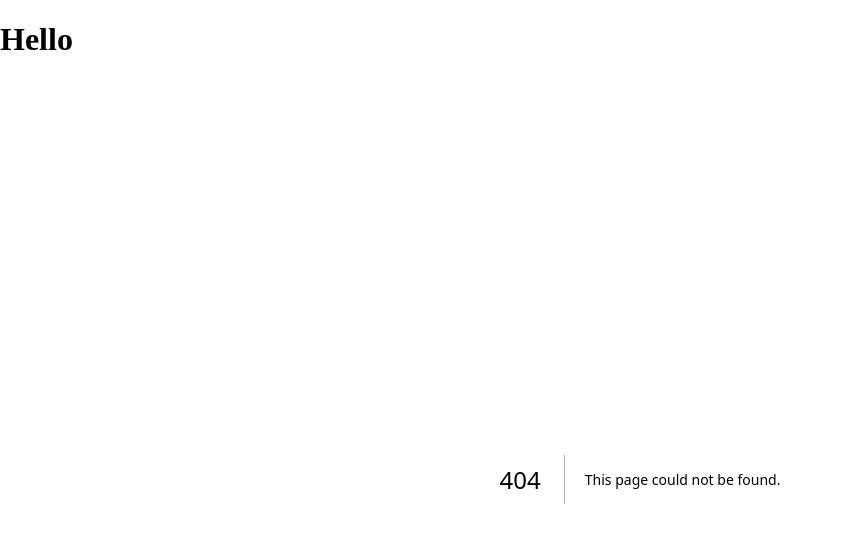
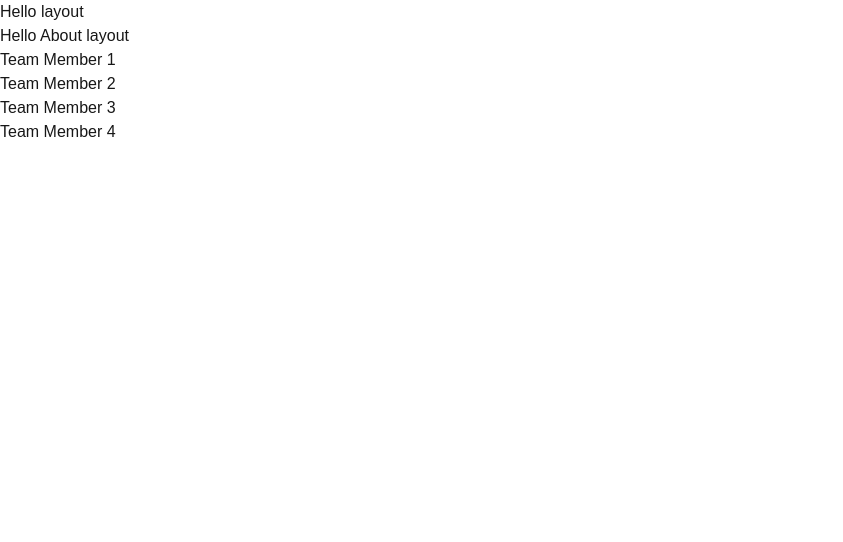
Before and after one commit to ZahidHussain775/Nextjs_Firstapp, a Next.js app: page /about/team in a window 1280 px wide. Before the commit this address had no page. Shown: the top 542 px of the page, without its empty margins (0-843 px from the left). Built offline with nearby package versions, Linux system fonts and the light colour scheme.

Commit message:
Nested Root & Layout

```diff
--- /dev/null
+++ b/app/about/layout.js
@@ -0,0 +1,12 @@
+export default function AboutLayout
+({children}) {
+  return (
+
+
+      <div>
+        <h1>Hello About layout</h1>
+        {children}
+      </div>
+
+  );
+}
--- /dev/null
+++ b/app/about/team/page.jsx
@@ -0,0 +1,12 @@
+export const Teams = async () => {
+    return <h1>
+            <ul>
+                <li>Team Member 1</li>
+                <li>Team Member 2</li>
+                <li>Team Member 3</li>
+                <li>Team Member 4</li>
+            </ul>
+        </h1>;
+}
+
+export default Teams;
--- a/app/layout.js
+++ b/app/layout.js
@@ -1,9 +1,12 @@
+import './globals.css';
+
 export default function RootLayout
 ({children}) {
   return (
     <html>
+
       <body>
-        <h1>Hello</h1>
+        <h1>Hello layout</h1>
         {children}
       </body>
     </html>
--- /dev/null
+++ b/app/service/page.jsx
@@ -0,0 +1,5 @@
+export const Services = async () => {
+    return <h1>Welcome to the Services</h1>;
+}
+
+export default Services;
```
